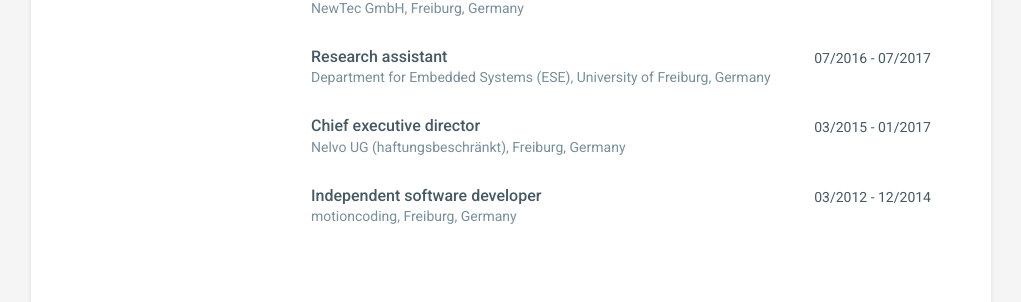
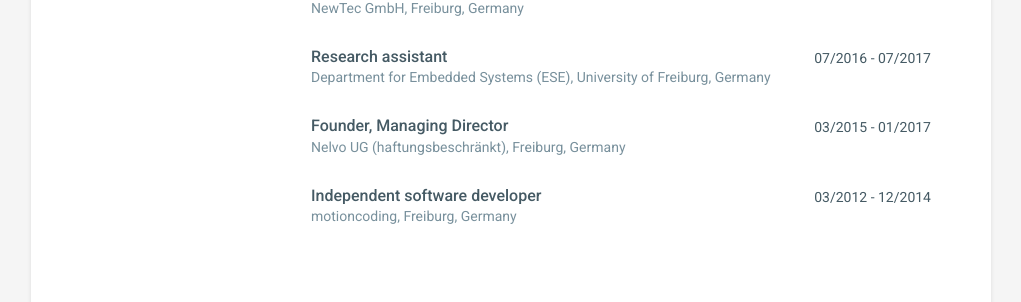
Before and after one commit to paulgavrikov/paulgavrikov.github.io, a Jekyll site: the page built from index.html, in a window 1280 px wide. Shown: the part 1547-1849 px from the top of the page, without its empty margins (129-1150 px from the left). Built offline with Jekyll 4.4.1, drawn with Linux system fonts in a browser that asks for light colours.

Commit message:
updating cv

```diff
--- a/_data/experiences.yml
+++ b/_data/experiences.yml
@@ -19,7 +19,7 @@
   company: Department for Embedded Systems (ESE), University of Freiburg, Germany
   details: ""
 - experience:
-  role: Chief executive director
+  role: Founder, Managing Director
   time: 03/2015 - 01/2017
   company: Nelvo UG (haftungsbeschränkt), Freiburg, Germany
   details: ""
```
